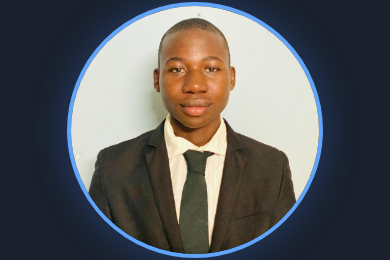
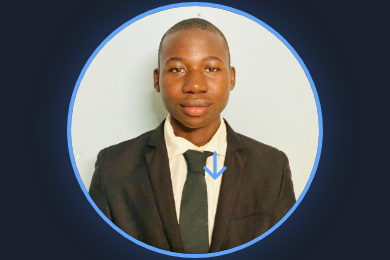
Before and after one commit to Damasoumana1/mon-portfolio, a React (Vite) app: page / in a window 390 px wide. Shown: the part 626-886 px from the top of the page. Built offline with nearby package versions, Linux system fonts and the light colour scheme.

Commit message:
Fix: Suppression du texte parasite et réactivation de la flèche Hero sur mobile

```diff
--- a/src/App.jsx
+++ b/src/App.jsx
@@ -59,7 +59,7 @@ function AppContent() {
         <Projects />
         <Certificates />
         <Contact />
-      </Suspense>On va
+      </Suspense>
       <Footer />
     </div>
   );
--- a/src/components/Hero.jsx
+++ b/src/components/Hero.jsx
@@ -130,7 +130,7 @@ const Hero = () => {
           initial={{ opacity: 0, y: 20 }}
           animate={{ opacity: 1, y: 0 }}
           transition={{ duration: 1, delay: 1.4 }}
-          className="absolute bottom-10 left-1/2 transform -translate-x-1/2 hidden md:block"
+          className="absolute bottom-10 left-1/2 transform -translate-x-1/2"
         >
           <Link to="about" smooth={true} duration={500}>
             <motion.div
```
